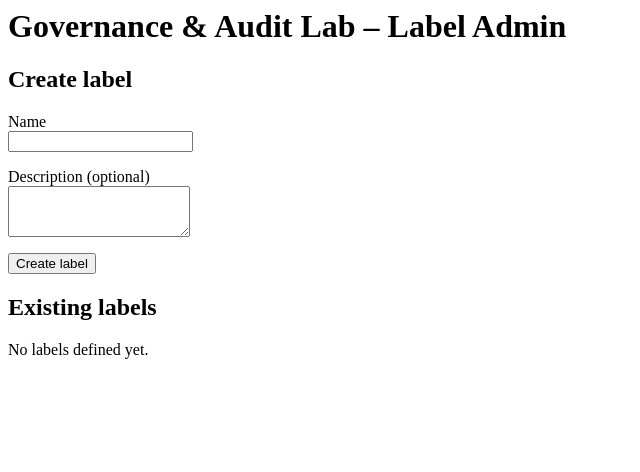
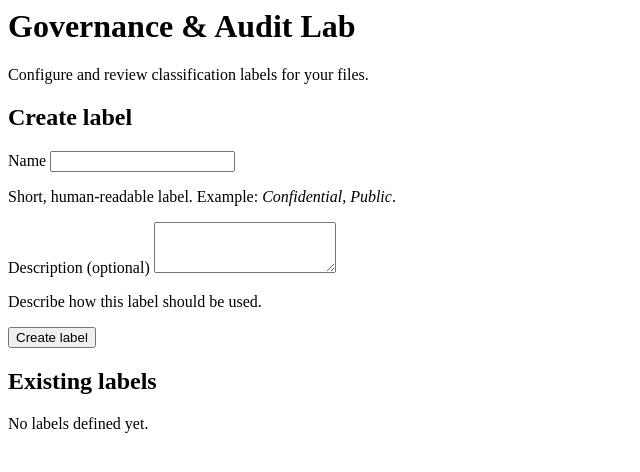
Before and after one commit to mehdimkia/governance-audit-lab, a PHP site: template custom_apps/governanceauditlab/templates/index.php in a window 1280 px wide. Shown: the top 472 px of the page, without its empty margins (0-640 px from the left). Run offline with PHP 8.4, Linux system fonts and the light colour scheme; the template is opened without the code that fills it, so the values that code supplies are empty; some libraries are stand-ins or nearby versions.

Commit message:
style: polish Governance & Audit Lab admin UI

```diff
--- a/custom_apps/governanceauditlab/templates/index.php
+++ b/custom_apps/governanceauditlab/templates/index.php
@@ -3,11 +3,13 @@
 declare(strict_types=1);
 
 use OCP\Util;
+use OCA\GovernanceAuditLab\AppInfo\Application;
 
 /** @var array $_ */
 
-Util::addScript(OCA\GovernanceAuditLab\AppInfo\Application::APP_ID, OCA\GovernanceAuditLab\AppInfo\Application::APP_ID . '-main');
-Util::addStyle(OCA\GovernanceAuditLab\AppInfo\Application::APP_ID, OCA\GovernanceAuditLab\AppInfo\Application::APP_ID . '-main');
+Util::addScript(Application::APP_ID, Application::APP_ID . '-main');
+// Load our small custom stylesheet
+Util::addStyle(Application::APP_ID, 'admin');
 
 /** @var \OCA\GovernanceAuditLab\Db\Label[] $labels */
 $labels = $_['labels'] ?? [];
@@ -15,29 +17,43 @@
 ?>
 
 <div id="governanceauditlab">
-	<div class="section">
-		<h1>Governance &amp; Audit Lab – Label Admin</h1>
+	<div class="gal-card">
+		<header class="gal-header">
+			<h1>Governance &amp; Audit Lab</h1>
+			<p class="gal-subtitle">
+				Configure and review classification labels for your files.
+			</p>
+		</header>
 
+		<div class="gal-layout">
+			<section class="gal-column gal-form">
 				<h2>Create label</h2>
 				<form method="post" action="/index.php/apps/governanceauditlab/labels/form">
-			<p>
-				<label for="label-name">Name</label><br>
+					<div class="gal-field">
+						<label for="label-name">Name</label>
 						<input type="text" id="label-name" name="name" required maxlength="64">
-			</p>
-			<p>
-				<label for="label-description">Description (optional)</label><br>
+						<p class="gal-help">Short, human-readable label. Example: <em>Confidential</em>, <em>Public</em>.</p>
+					</div>
+
+					<div class="gal-field">
+						<label for="label-description">Description (optional)</label>
 						<textarea id="label-description" name="description" rows="3"></textarea>
-			</p>
-			<p>
+						<p class="gal-help">Describe how this label should be used.</p>
+					</div>
+
+					<div class="gal-actions">
 						<button type="submit" class="primary">Create label</button>
-			</p>
+					</div>
 				</form>
+			</section>
 
+			<section class="gal-column gal-table">
 				<h2>Existing labels</h2>
+
 				<?php if (empty($labels)): ?>
-			<p>No labels defined yet.</p>
+					<p class="gal-empty">No labels defined yet.</p>
 				<?php else: ?>
-			<table class="grid">
+					<table class="grid gal-label-table">
 						<thead>
 						<tr>
 							<th>ID</th>
@@ -49,12 +65,14 @@
 						<?php foreach ($labels as $label): ?>
 							<tr>
 								<td><?php p($label->getId()); ?></td>
-						<td><?php p($label->getName()); ?></td>
+								<td class="gal-label-name"><?php p($label->getName()); ?></td>
 								<td><?php p($label->getDescription()); ?></td>
 							</tr>
 						<?php endforeach; ?>
 						</tbody>
 					</table>
 				<?php endif; ?>
+			</section>
 		</div>
 	</div>
+</div>
```
Lines whose indentation alone changed are shown as unchanged.
